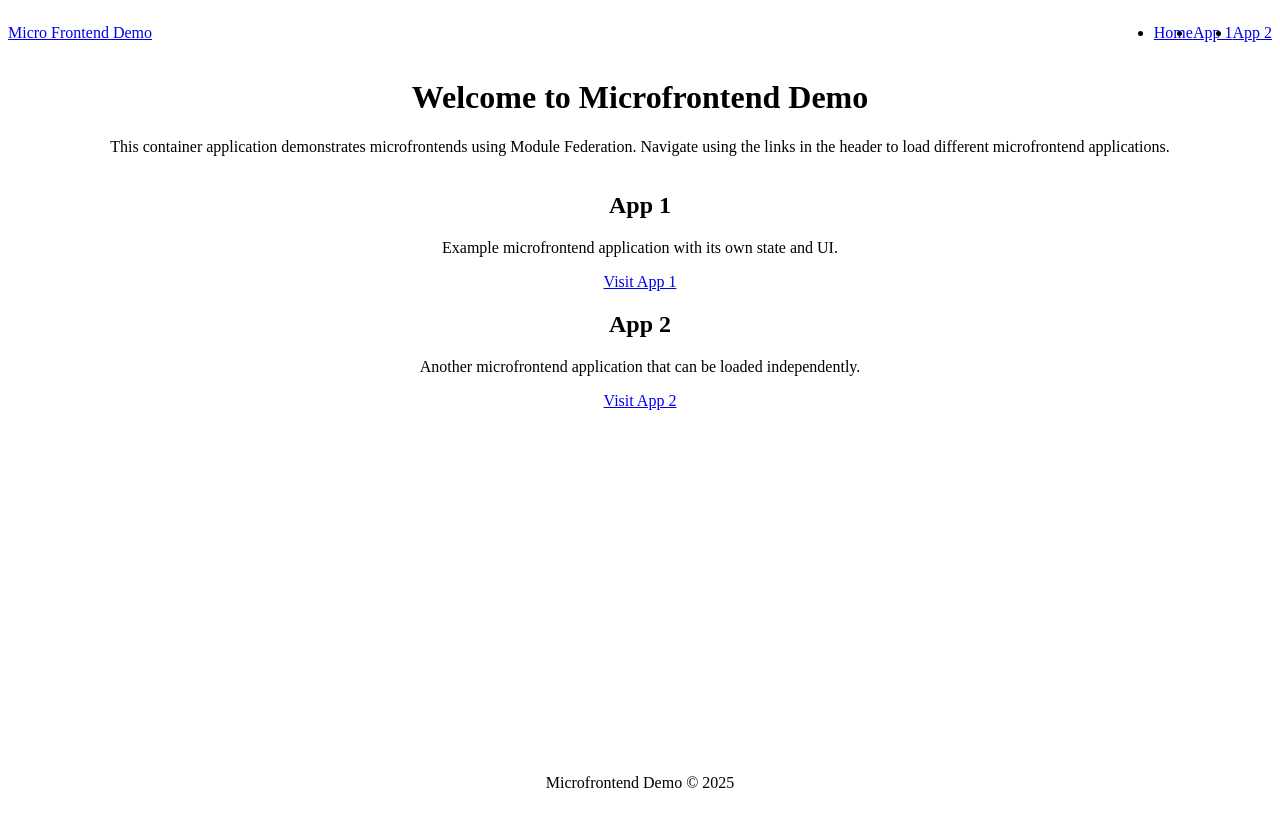
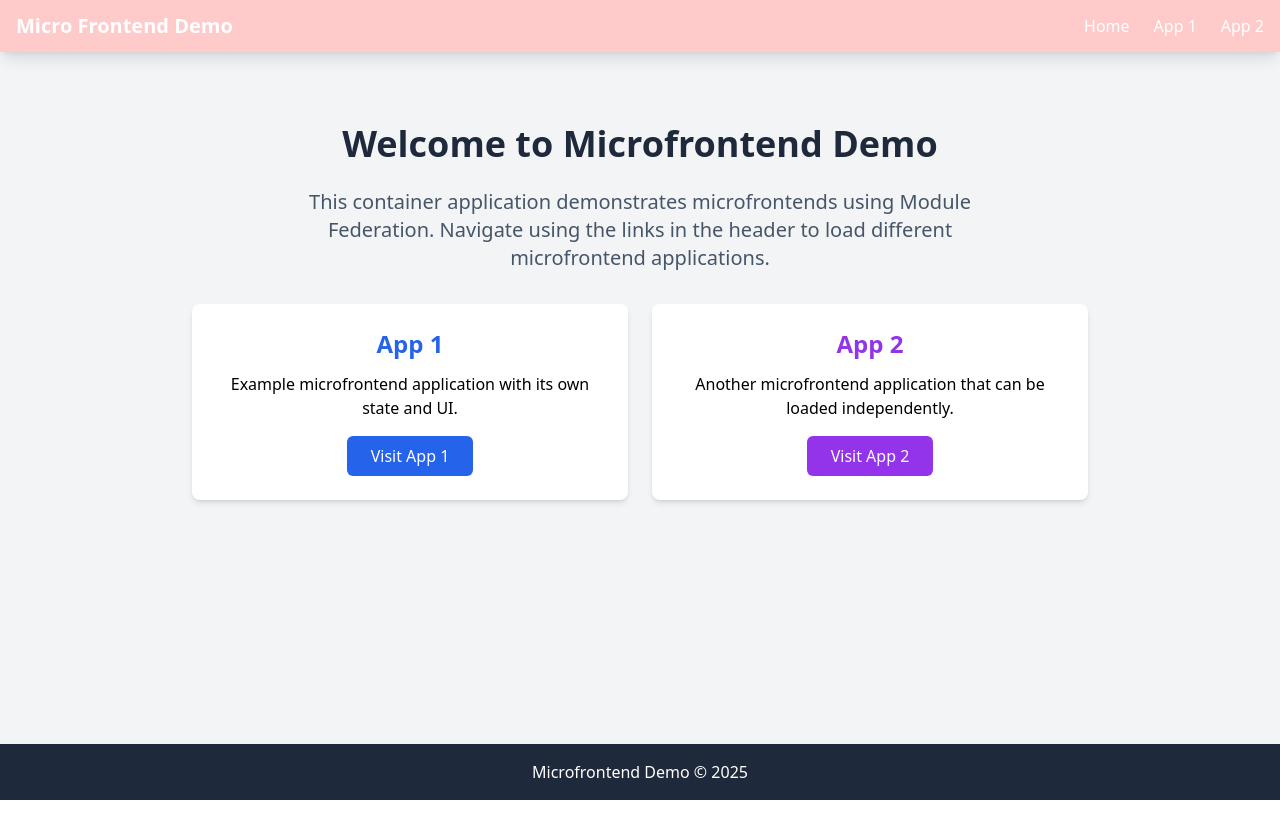
Before and after one commit to Amar-Omerika/microfrontend-playground, a React app in the folder container/: page / in a window 1280 px wide. Built offline with nearby package versions, Linux system fonts and the light colour scheme.

Commit message:
fix: problem with loading tailwind in container

```diff
--- a/container/postcss.config.js
+++ b/container/postcss.config.js
@@ -1,6 +1,6 @@
 module.exports = {
   plugins: [
-    require('@tailwindcss/postcss'),
+    require('tailwindcss'),
     require('autoprefixer'),
   ],
 };
--- a/container/src/components/Header.tsx
+++ b/container/src/components/Header.tsx
@@ -3,7 +3,7 @@ import { Link } from 'react-router-dom';
 
 const Header = () => {
   return (
-    <header className="bg-slate-800 text-white shadow-lg">
+    <header className="bg-red-200 text-white shadow-lg">
       <div className="container mx-auto px-4 py-3 flex justify-between items-center">
         <Link to="/" className="text-xl font-bold">Micro Frontend Demo</Link>
         <nav>
--- a/container/src/index.tsx
+++ b/container/src/index.tsx
@@ -1,5 +1,6 @@
 // Bootstrap file for Module Federation
 // This file ensures all remote modules are loaded before rendering the app
+import './index.css';
 
 // Import the shared dependencies
 // The dynamic imports ensure webpack doesn't bundle these with the main chunk
```
Also changed, not shown: container/package.json (+4 -5 lines), 1 other file (tests, documents, lock files or other folders).
